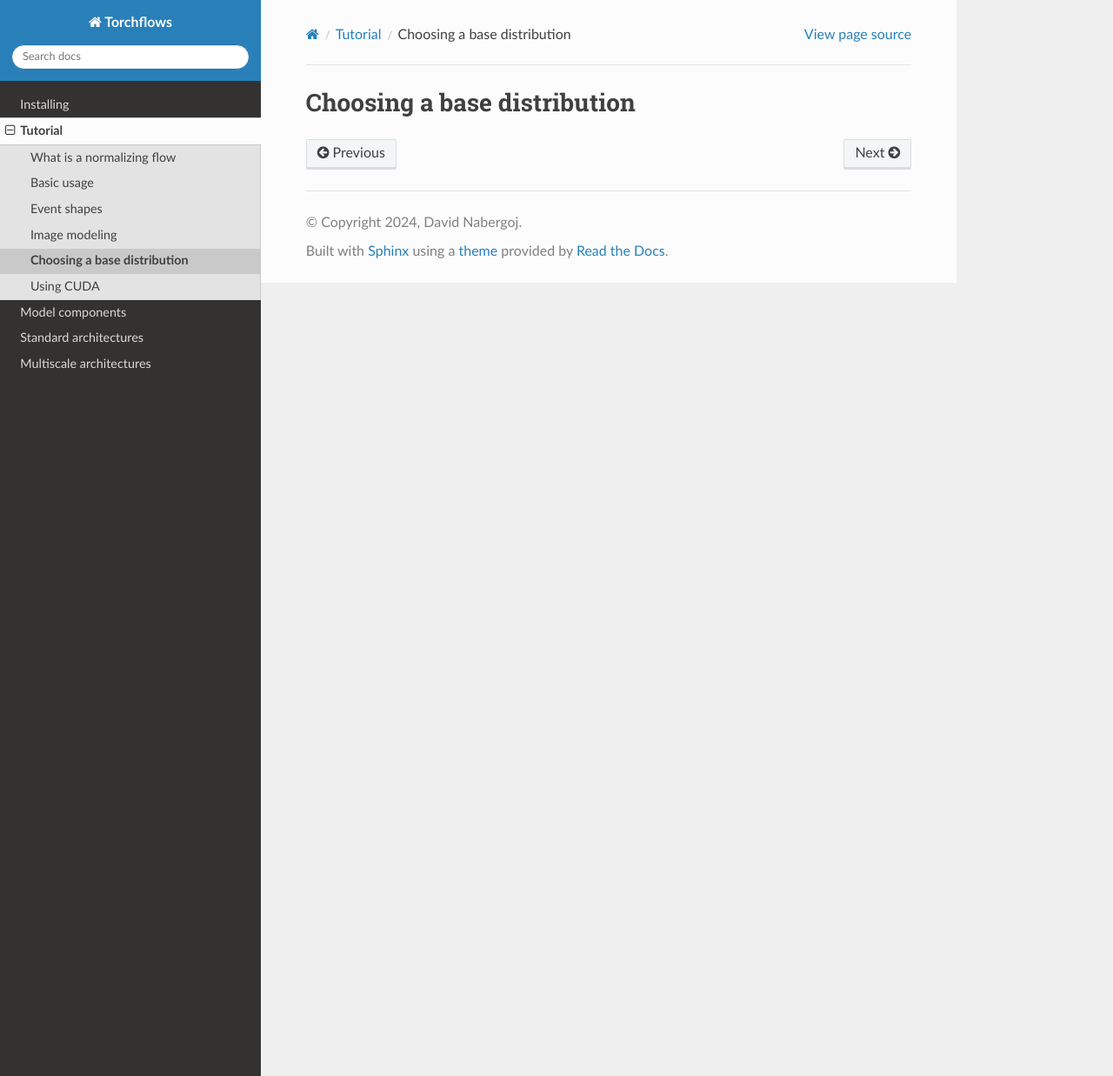
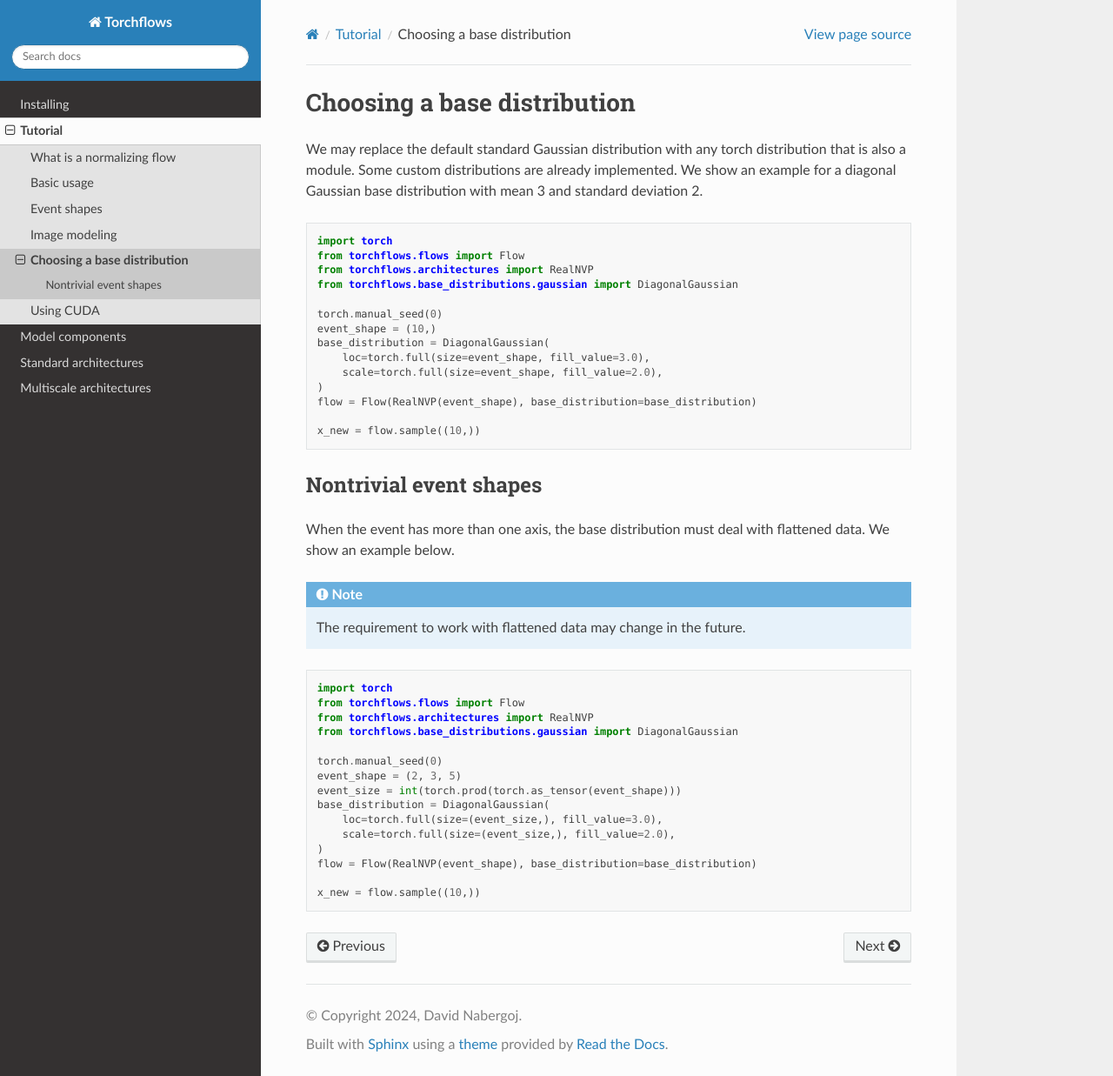
Before and after one commit to davidnabergoj/torchflows, a Sphinx documentation site: the page built from docs/source/guides/choosing_base_distributions.rst, in a window 1280 px wide and 1237 px high. Shown: the whole window at 87% size. Built offline with Sphinx 7.4.7 and the Read the Docs theme 2.0.0, drawn with Linux system fonts in a browser that asks for light colours.

Commit message:
Update docs for base distributions

```diff
--- a/docs/source/guides/choosing_base_distributions.rst
+++ b/docs/source/guides/choosing_base_distributions.rst
@@ -1,2 +1,51 @@
 Choosing a base distribution
 ==============================
+
+We may replace the default standard Gaussian distribution with any torch distribution that is also a module.
+Some custom distributions are already implemented.
+We show an example for a diagonal Gaussian base distribution with mean 3 and standard deviation 2.
+
+.. code-block:: python
+
+    import torch
+    from torchflows.flows import Flow
+    from torchflows.architectures import RealNVP
+    from torchflows.base_distributions.gaussian import DiagonalGaussian
+
+    torch.manual_seed(0)
+    event_shape = (10,)
+    base_distribution = DiagonalGaussian(
+        loc=torch.full(size=event_shape, fill_value=3.0),
+        scale=torch.full(size=event_shape, fill_value=2.0),
+    )
+    flow = Flow(RealNVP(event_shape), base_distribution=base_distribution)
+
+    x_new = flow.sample((10,))
+
+Nontrivial event shapes
+------------------------
+
+When the event has more than one axis, the base distribution must deal with flattened data. We show an example below.
+
+.. note::
+
+    The requirement to work with flattened data may change in the future.
+
+
+.. code-block:: python
+
+    import torch
+    from torchflows.flows import Flow
+    from torchflows.architectures import RealNVP
+    from torchflows.base_distributions.gaussian import DiagonalGaussian
+
+    torch.manual_seed(0)
+    event_shape = (2, 3, 5)
+    event_size = int(torch.prod(torch.as_tensor(event_shape)))
+    base_distribution = DiagonalGaussian(
+        loc=torch.full(size=(event_size,), fill_value=3.0),
+        scale=torch.full(size=(event_size,), fill_value=2.0),
+    )
+    flow = Flow(RealNVP(event_shape), base_distribution=base_distribution)
+
+    x_new = flow.sample((10,))
```
Also changed, not shown: docs/source/api/base_distributions.rst (+12 -0 lines), 2 other files.
